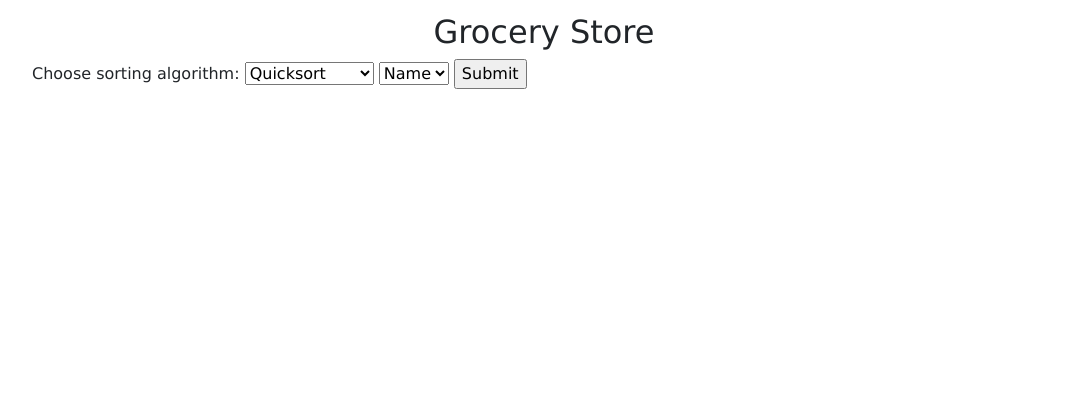
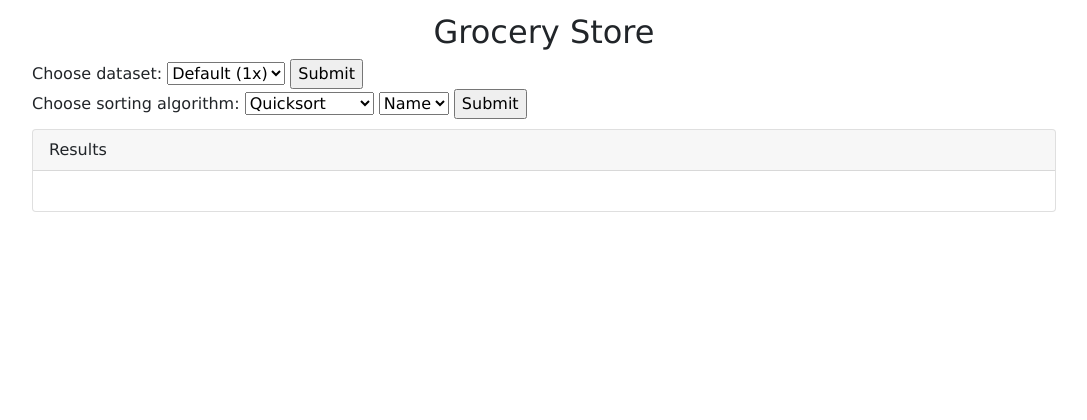
Before and after one commit to albert-lu10/CMPE130Spring2022, a Flask app: page / in a window 1280 px wide. Shown: the top 420 px of the page, without its empty margins (96-1183 px from the left). Run offline with Flask 2, Linux system fonts and the light colour scheme; some libraries are stand-ins or nearby versions.

Commit message:
Added dataset choice options

```diff
--- a/application/routes.py
+++ b/application/routes.py
@@ -5,6 +5,11 @@ import os
 from application import sorting
 from copy import deepcopy
 import time
+import random
+
+import sys
+
+sys.setrecursionlimit(1000000)
 
 product_data = None
 @app.route('/checkout',methods=['GET','POST'])
@@ -156,13 +161,38 @@ def mergeSortbyPrice(arr, l, r):
         merge2(arr, l, m, r)
     return arr
 
-@app.route('/sortbyname', methods=['GET', 'POST'])
-
 def insertionSortbyName():
     print("Do Insertion Sort")
 
 def insertionSortbyPrice():
     print("Do Insertion Sort")
+
+@app.route("/reload", methods=['GET', 'POST'])
+def reload():
+    filename = os.path.join(app.static_folder, 'data', 'products.json')
+    global product_data
+    with open(filename) as file:
+        product_data = json.load(file)
+
+    non_duplicate_amount = len(product_data)
+
+    display_amount = round(non_duplicate_amount * float(request.args.get('by')))
+    curr_id = non_duplicate_amount + 1
+
+    new_data = []
+
+    for i in range(display_amount):
+        new_product = product_data[i % non_duplicate_amount].copy()
+        new_product['id'] = curr_id
+        curr_id += 1
+        new_data.append(new_product)
+
+    product_data = new_data
+    print(len(product_data))
+    random.shuffle(product_data)
+    print(product_data)
+
+    return {'data': product_data}
 
 @app.route('/sort', methods=['GET', 'POST'])
 def sort():
--- a/application/sorting.py
+++ b/application/sorting.py
@@ -21,10 +21,7 @@ def getMaximumString(n):
     return max
 
 def getPlaceString(n, digit):
-    if len(n) < digit:
-        return ord(n[0])
-    else:
-        return ord(n[len(n) - 1 - digit])
+    return ord(n[len(n) - 1 - digit])
 
 def bucketSortString(n, currentDigit):
     # 150 is far past the ASCII maximum for last letter 'Z'
--- a/application/static/css/style.css
+++ b/application/static/css/style.css
@@ -25,7 +25,8 @@ html, body {
 .center-content {
     width: 80%;
     height: auto;
-    padding: 1rem;
+    padding-top: 1rem;
+    padding-bottom: 1rem;
     margin: 1% auto;
 }
 
--- a/application/static/script.js
+++ b/application/static/script.js
@@ -21,6 +21,72 @@ function generate_product_card(data, index)
     `;
 }
 
+var current_select = 'Default (1x)';
+
+function clearResults() {
+    var dataset_loaded_element = document.getElementById('dataset_loaded');
+    dataset_loaded_element.innerHTML = "";
+
+    var e_time_element = document.getElementById('e_time');
+    e_time_element.innerHTML = "";
+
+}
+
+function reload() {
+
+    // Select type of sort
+    var dataset_type_element = document.getElementById('dataset_type');
+    var dataset_type = dataset_type_element.options[dataset_type_element.selectedIndex].value;
+
+    clearResults();
+
+    // Call Python code in the backend
+    $.ajax({
+        url: "/reload?by=" + dataset_type,
+        type: "POST",
+        dataType: 'json',
+        success: function(response){
+            // Sorted list is returned from the Python code
+            console.log(response);
+
+            var dataset_loaded_element = document.getElementById('dataset_loaded');
+            dataset_loaded_element.innerHTML = "Using Dataset: " + dataset_type + "x with: " + response['data'].length + " elements";
+
+            allItems = response['data']
+            console.log(allItems)
+
+            $('#pagination-container').pagination({
+                dataSource: response['data'],
+                pageSize: 9,
+                callback: function(data, pagination) {
+                    // template method of yourself
+                    html = ''
+                    for(var i = 0; i < data.length; i = i + 3)
+                    {
+                        console.log(data);
+                        html += `<div class = "row mt-3">`
+                        html += generate_product_card(data, i);
+                        if(i + 1 < data.length) {
+                            console.log(data[i + 1]['image'])
+                            html += generate_product_card(data, i + 1);
+                        }
+                        if(i + 2 < data.length) {
+                            console.log(data[i + 2]['image'])
+                            html += generate_product_card(data, i + 2);
+                        }
+                        html += `</div>`;
+                    }
+                    $('#data-container').html(html);
+                    addButtonHandlers();
+                }
+            });
+        },
+        error: function(error) {
+            console.log("Error!");
+        }
+    });
+}
+
 function sort_data() {
 
     // Select type of sort
@@ -42,8 +108,8 @@ function sort_data() {
             // Sorted list is returned from the Python code
             console.log(response);
 
-            var e_time_h3 = document.getElementById('e_time');
-            e_time_h3.innerHTML = (response['time'] / 1000000.0) + " ms (" + response['time'] + " ns)";
+            var e_time_element = document.getElementById('e_time');
+            e_time_element.innerHTML = sort_map[sort_type].charAt(0).toUpperCase() + sort_map[sort_type].slice(1)  + " by " + sort_by_type_map[sort_by] + ": " + (response['time'] / 1000000.0) + " ms (" + response['time'] + " ns)";
 
             $('#pagination-container').pagination({
                 dataSource: response['data'],
@@ -88,14 +154,16 @@ function addButtonHandlers() {
             document.getElementById("cart").hidden = false;
 
             let itemId = parseInt(button.getAttribute("id"));
-            let itemPrice = parseFloat(allItems[itemId - 1]['price']);
-            let itemName = allItems[itemId - 1]['name'];
+            let index = allItems.findIndex(x => x.id === itemId);
+            let itemPrice = parseFloat(allItems[index]['price']);
+            let itemName = allItems[index]['name'];
+            let itemImage = allItems[index]['image'];
 
             let itemInTable = itemList.find(x => x.id === itemId);
 
             if (itemInTable == undefined) {
                 // Add item to cart
-                var item_t = {"id": itemId, "name": itemName, "quantity": 1, "price": itemPrice};
+                var item_t = {"id": itemId, "name": itemName, "quantity": 1, "price": itemPrice, "image": itemImage};
                 itemList.push(item_t);
                 addNewItem(item_t);
             } else {
@@ -116,7 +184,7 @@ function addNewItem(item) {
     const newItem = document.createElement("tr");
     newItem.setAttribute("id", "table_id" + item.id);
     newItem.innerHTML = `
-        <td scope='row'> <img src="${allItems[item.id - 1]['image']}" style="width: auto; height: 5em;" alt="${item.name}"> </td>
+        <td scope='row'> <img src="${item.image}" style="width: auto; height: 5em;" alt="${item.name}"> </td>
         <td class="name" scope='row'>${item.name}</td>
         <td class="quantity" scope='row'>${item.quantity}</td>
         <td class="price" scope='row'>${item.price}</td>
--- a/application/templates/index.html
+++ b/application/templates/index.html
@@ -11,7 +11,7 @@
         <script type="text/javascript" src="{{ url_for('static', filename = 'libraries/pagination.js') }}"></script>
 
         <script type="text/javascript">
-            const allItems = {{ data|tojson|safe }};
+            var allItems = {{ data|tojson|safe }};
         </script>
         <script src="{{ url_for('static', filename = 'script.js') }}"></script>
 
@@ -20,6 +20,25 @@
     <body>
         <div class="top-content">
             <h2 class="text-center"> Grocery Store </h2>
+
+            <form onsubmit="return false;" method="post" name="myForm">
+                <label for="dataset-selection">Choose dataset:</label>
+                <select id="dataset_type">
+                    <option value="1">Default (1x)</option>
+                    <option value="0.25">0.25x</option>
+                    <option value="0.5">0.5x</option>
+                    <option value="1.5">1.5x</option>
+                    <option value="2">2x</option>
+                    <option value="4">4x</option>
+                    <option value="8">8x</option>
+                    <option value="10">10x</option>
+                    <option value="100">100x</option>
+                    <option value="1000">1000x</option>
+                    <option value="5000">5000x</option>
+                </select>
+                <input type="submit" value="Submit" onclick="reload();">
+              </form>
+
             <form onsubmit="return false;" method="post" name="myForm">
                 <label for="sorting">Choose sorting algorithm:</label>
                 <select name="sort" id="sort-types">
@@ -34,8 +53,16 @@
                     <option value="1">Price</option>
                   </select>
                 <input type="submit" value="Submit" onclick="sort_data();">
-                <h3 id="e_time"> </h3>
               </form>
+              <div class="card" style="margin-top: 1%; margin-bottom: 1%;">
+                <div class="card-header">
+                    Results
+                </div>
+                <div class="card-body">
+                    <h4 id="dataset_loaded"> </h4>
+                    <h4 id="e_time"> </h4>
+                </div>
+            </div>
         </div>
 
         <div class="center-content">
```
